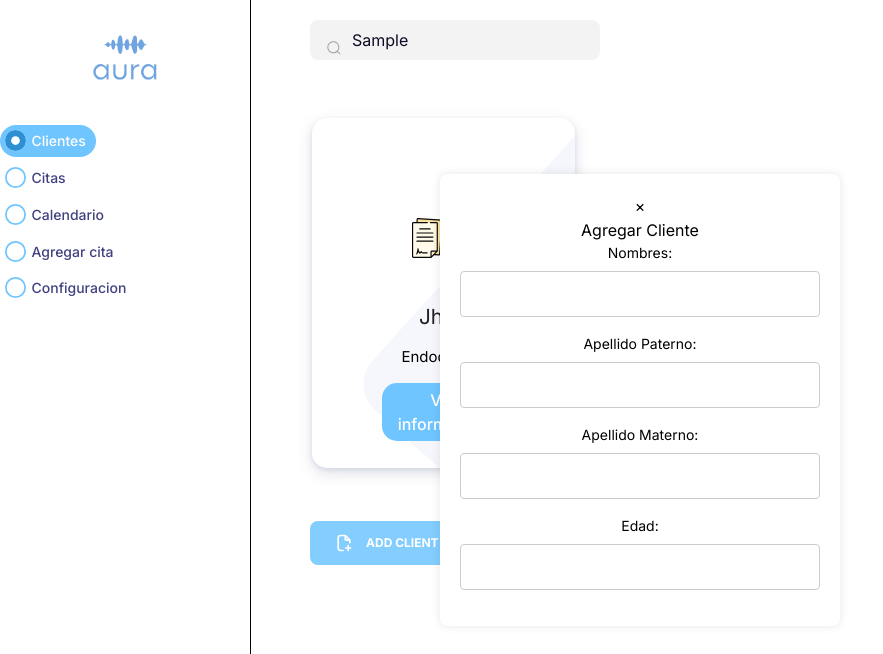
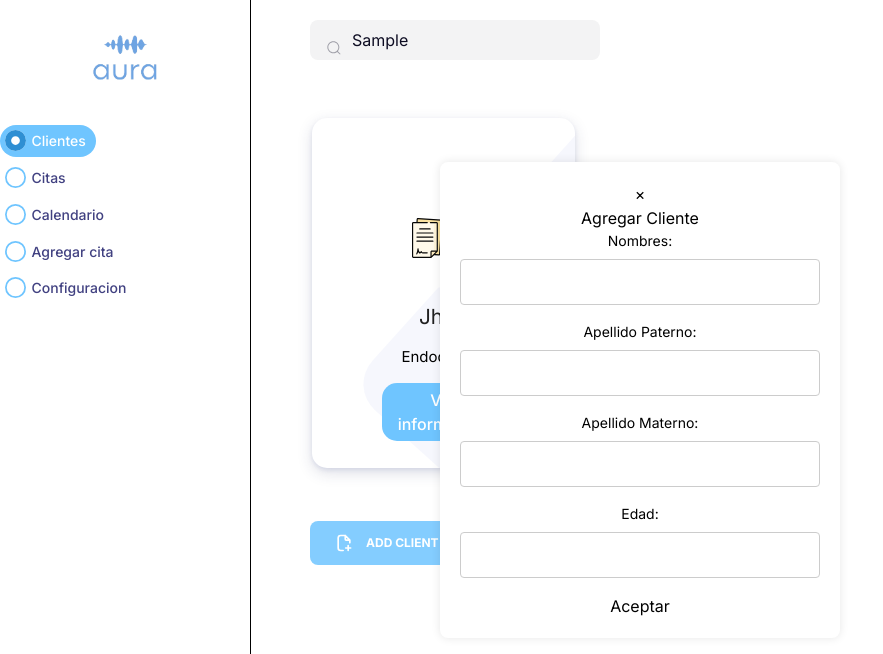
Before and after one commit to SwordGenius/proyecto_aura_front, a Next.js app: page /homePageLink in a window 1280 px wide. Both pictures are taken after typing "Sample" into the empty fields and a click on the button "ADD CLIENT". Shown: the top 654 px of the page, without its empty margins (0-883 px from the left). Built offline with nearby package versions, Linux system fonts and the light colour scheme.

Commit message:
arreglo de bug menor

```diff
--- a/src/app/components/Cliente.js
+++ b/src/app/components/Cliente.js
@@ -2,6 +2,8 @@
 import React, { useState } from "react";
 import "../../styles/StylesCliente.css";
 import { useRouter } from "next/navigation";
+import swal from "sweetalert2";
+import axios from "axios";
 
 const Cliente = () => {
     const navigate = useRouter();
@@ -44,9 +46,37 @@ const Cliente = () => {
         });
     }
 
-    function saveClient() {
-        // Realizar acciones con clientInfo
-        alert("Cliente agregado");
+    async function saveClient() {
+        try {
+            await axios.post("http://localhost:3300/clientes",  {
+                nombre: clientInfo.nombres,
+                apellido_P: clientInfo.apellidoPaterno,
+                apellido_M: clientInfo.apellidoMaterno,
+                edad: clientInfo.edad,
+            }, { withCredentials : true,}  ).then(async (response) => {
+                console.log(response);
+                await swal.fire({
+                    icon: "success",
+                    title: "Success",
+                    text: "Cliente registrado correctamente",
+                });
+            }).catch(async (error) => {
+                console.log(error);
+                await swal.fire({
+                    icon: "error",
+                    title: "Error",
+                    text: "Error al registrar cliente"
+                });
+            });
+
+        } catch (error) {
+            console.log(error);
+            await swal.fire({
+                icon: "error",
+                title: "Error",
+                text: "Error al registrar cliente"
+            });
+        }
         closeModal();
     }
 
@@ -254,6 +284,7 @@ const Cliente = () => {
                             value={clientInfo.edad}
                             onChange={handleEdadChange}
                         />
+                        <button type="button" onClick={saveClient}> Aceptar</button>
                         {/* ... (otros elementos) */}
                     </div>
                 </div>
```
